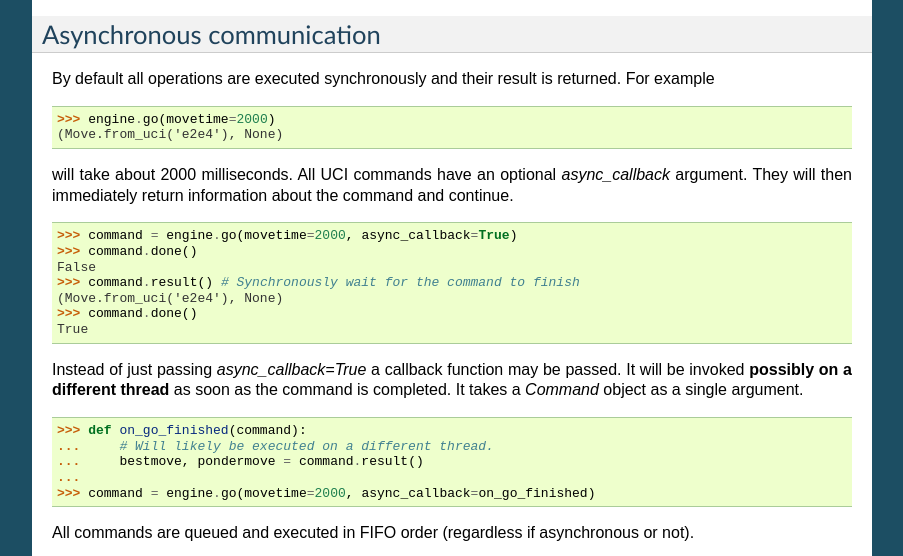
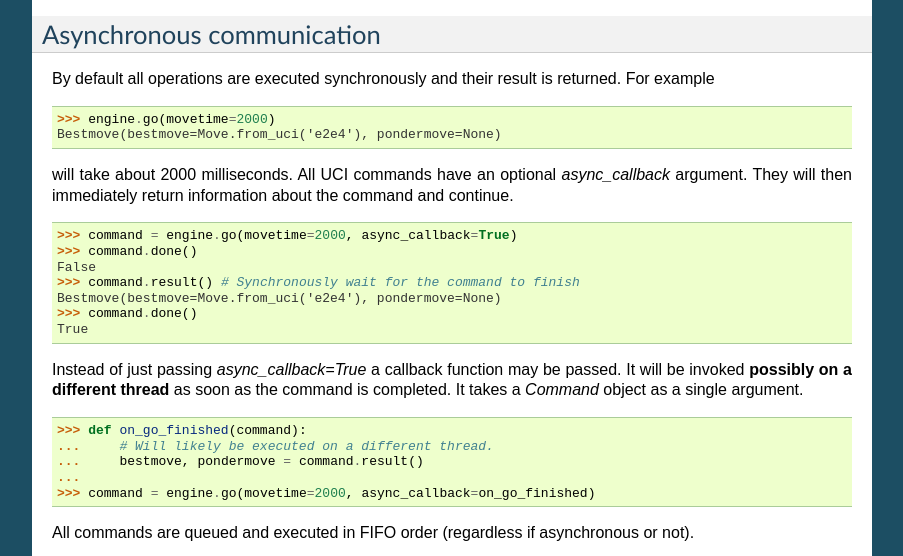
Before and after one commit to niklasf/python-chess, a Sphinx documentation site: the page built from docs/uci.rst, in a window 1280 px wide and 900 px high, scrolled down 467 px, cut to the strip 133-689 px from the top of the window. Shown: the whole strip, without its empty margins (198-1101 px from the left). Built offline with Sphinx 7.4.7, drawn with Linux system fonts in a browser that asks for light colours.

Commit message:
Use namedtuples for bestmove

```diff
--- a/CHANGELOG.rst
+++ b/CHANGELOG.rst
@@ -14,6 +14,9 @@ Up for the next release
   receive the command object as a single argument instead of the result.
   The `result` property and `wait()` have been removed in favor of a
   synchronously waiting `result()` method.
+
+* The result of the `stop` and `go` UCI commands are now named tuples (instead
+  of just normal tuples).
 
 New in v0.7.0
 -------------
--- a/README.rst
+++ b/README.rst
@@ -229,13 +229,13 @@ Features
       >>> board = chess.Bitboard("1k1r4/pp1b1R2/3q2pp/4p3/2B5/4Q3/PPP2B2/2K5 b - - 0 1")
       >>> engine.position(board)
       >>> engine.go(movetime=2000) # Gets tuple of bestmove and pondermove.
-      (Move.from_uci('d6d1'), Move.from_uci('c1d1'))
+      Bestmove(bestmove=Move.from_uci('d6d1'), pondermove=Move.from_uci('c1d1'))
 
       >>> # Synchronous communication, but search in background.
       >>> engine.go(infinite=True)
       >>> time.sleep(2)
       >>> engine.stop()
-      (Move.from_uci('d6d1'), Move.from_uci('c1d1'))
+      Bestmove(bestmove=Move.from_uci('d6d1'), pondermove=Move.from_uci('c1d1'))
 
       >>> # Asynchronous mode.
       >>> def callback(command):
@@ -246,7 +246,7 @@ Features
       >>> command.done()
       False
       >>> command.result()
-      (Move.from_uci('d6d1'), Move.from_uci('c1d1'))
+      Bestmove(bestmove=Move.from_uci('d6d1'), pondermove=Move.from_uci('c1d1'))
       >>> command.done()
       True
 
--- a/docs/uci.rst
+++ b/docs/uci.rst
@@ -57,7 +57,7 @@ By default all operations are executed synchronously and their result is
 returned. For example
 
 >>> engine.go(movetime=2000)
-(Move.from_uci('e2e4'), None)
+Bestmove(bestmove=Move.from_uci('e2e4'), pondermove=None)
 
 will take about 2000 milliseconds. All UCI commands have an optional
 *async_callback* argument. They will then immediately return information about
@@ -67,7 +67,7 @@ the command and continue.
 >>> command.done()
 False
 >>> command.result() # Synchronously wait for the command to finish
-(Move.from_uci('e2e4'), None)
+Bestmove(bestmove=Move.from_uci('e2e4'), pondermove=None)
 >>> command.done()
 True
 
```
Also changed, not shown: 1 other file.
